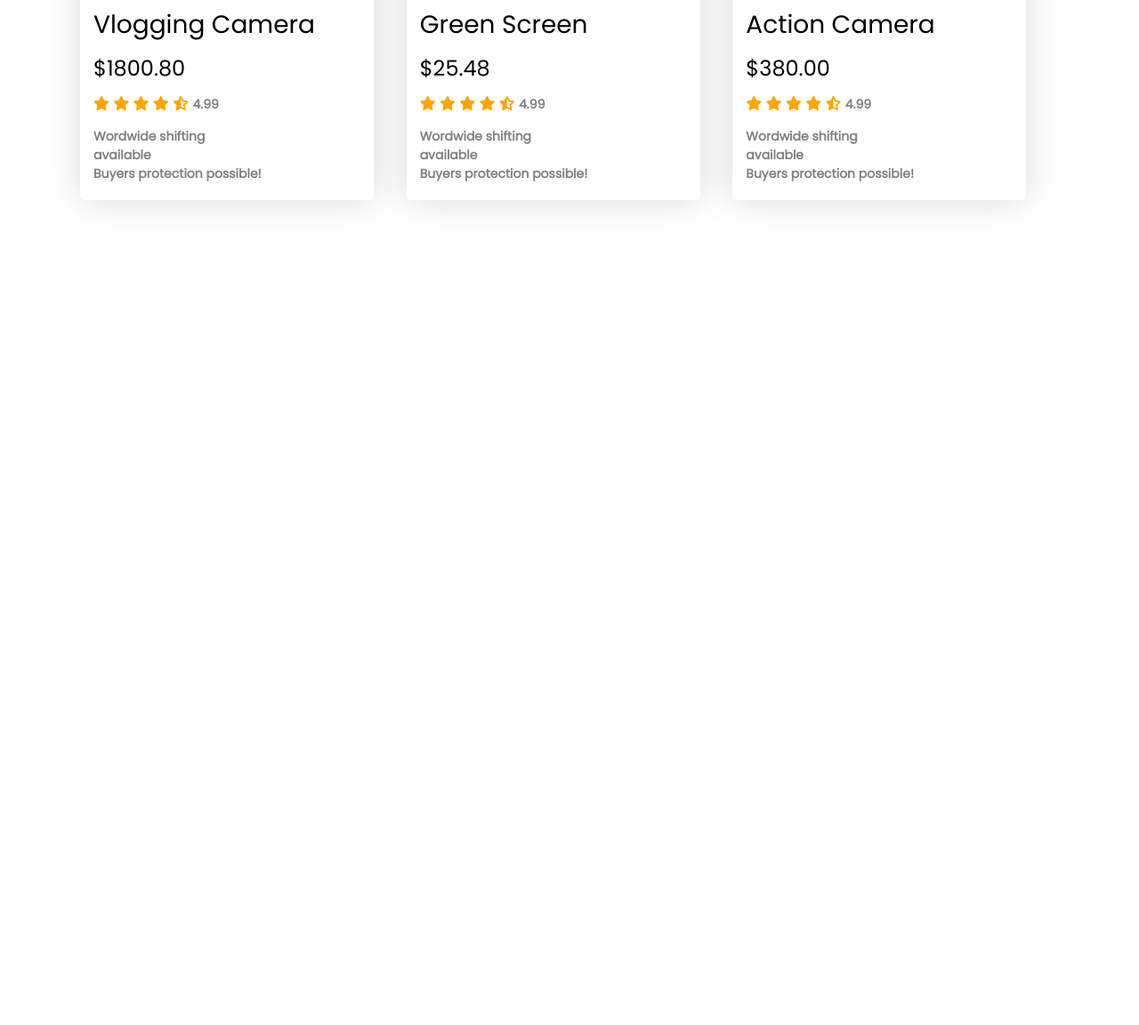
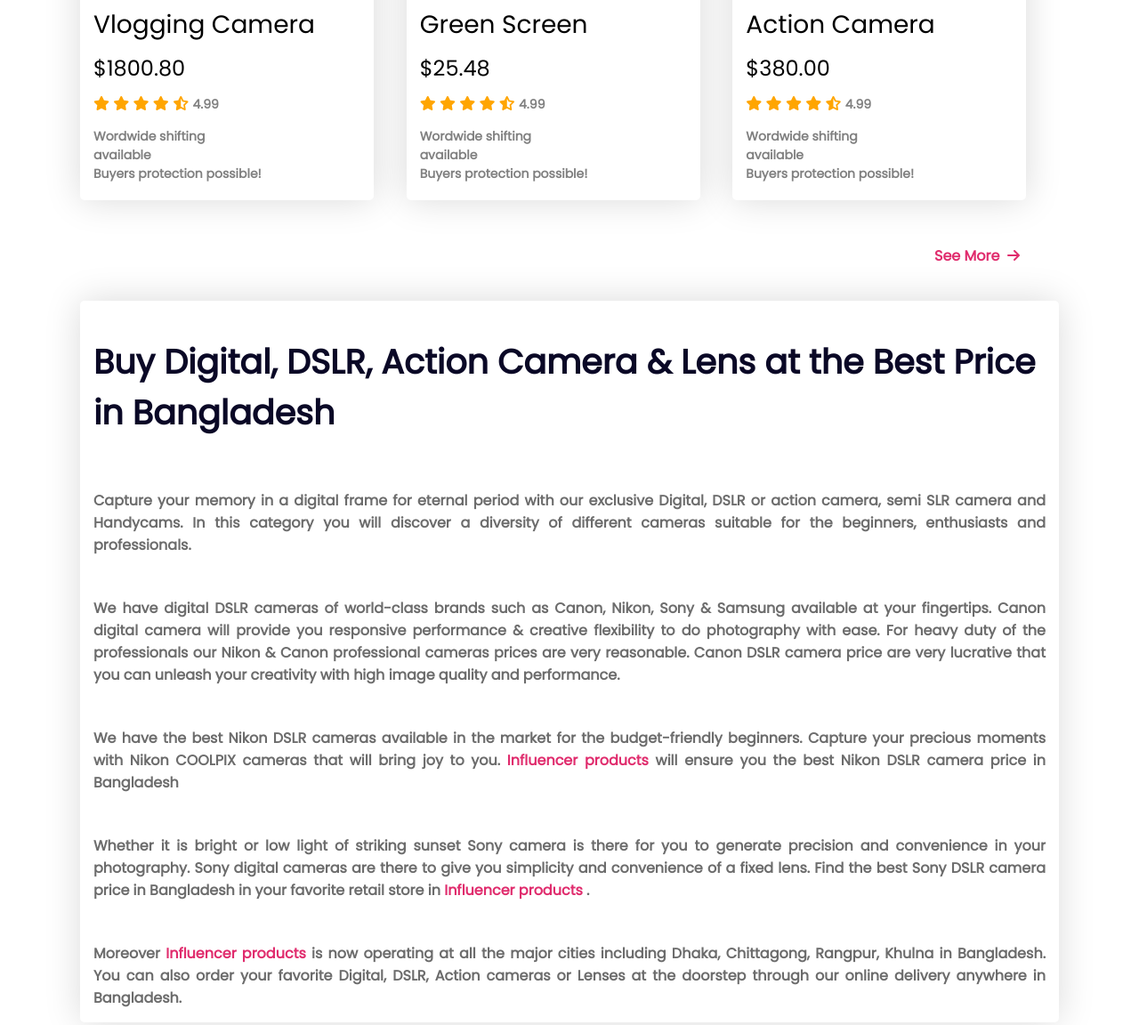
Before and after one commit to mosheurpau/influencer-gear-shop, a plain HTML site: page index.html in a window 1280 px wide. Shown: the part 2162-3314 px from the top of the page at 89% size. Before the commit the page ends 2435 px from the top, so only its background shows below. Drawn offline with Linux system fonts and the light colour scheme.

Commit message:
best price

```diff
--- a/index.html
+++ b/index.html
@@ -259,7 +259,41 @@
                     </div>
                 </div>
             </div>
+            <div class="link-more">
+                <a href="">See More &nbsp;<i class="fas fa-arrow-right"></i></a>
+            </div>
         </section>
+        <!-- Popular Collection end-->
+
+        <!-- best price -->
+        <section class="container">
+            <div class="best-price">
+                <h3>Buy Digital, DSLR, Action Camera & Lens at the Best Price in Bangladesh</h3>
+                <p>Capture your memory in a digital frame for eternal period with our exclusive Digital, DSLR or action
+                    camera, semi SLR camera and Handycams. In this category you will discover a diversity of different
+                    cameras suitable for the beginners, enthusiasts and professionals.</p>
+                <p>We have digital DSLR cameras of world-class brands such as Canon, Nikon, Sony & Samsung available at
+                    your fingertips. Canon digital camera will provide you responsive performance & creative flexibility
+                    to do photography with ease. For heavy duty of the professionals our Nikon & Canon professional
+                    cameras prices are very reasonable. Canon DSLR camera price are very lucrative that you can unleash
+                    your creativity with high image quality and performance. </p>
+                <p>We have the best Nikon DSLR cameras available in the market for the budget-friendly beginners.
+                    Capture your precious moments with Nikon COOLPIX cameras that will bring joy to you.<strong>
+                        Influencer
+                        products </strong> will
+                    ensure you the best Nikon DSLR camera price in Bangladesh</p>
+                <p>Whether it is bright or low light of striking sunset Sony camera is there for you to generate
+                    precision and convenience in your photography. Sony digital cameras are there to give you simplicity
+                    and convenience of a fixed lens. Find the best Sony DSLR camera price in Bangladesh in your favorite
+                    retail store in<strong> Influencer products </strong>. </p>
+                <p>Moreover<strong> Influencer products </strong> is now operating at all the major cities including
+                    Dhaka,
+                    Chittagong, Rangpur,
+                    Khulna in Bangladesh. You can also order your favorite Digital, DSLR, Action cameras or Lenses at
+                    the doorstep through our online delivery anywhere in Bangladesh.</p>
+            </div>
+        </section>
+
     </main>
 </body>
 
--- a/style.css
+++ b/style.css
@@ -137,6 +137,43 @@ main {
     font-weight: 700;
     color: gray;
 }
+.link-more a {
+    color: #E02C6D;
+    font-size: 16px;
+    font-weight: 700;
+    text-decoration: none;
+    position: relative;
+    top: 50px;
+    left: 960px;
+}
+
+
+/* -----------------
+best-price style
+----------------- */
+.best-price {
+    background: #FFFFFF;
+    box-shadow: 0px 0px 40px rgba(0, 0, 0, 0.15);
+    border-radius: 5px;
+    margin-top: 20px;
+}
+.best-price h3 {
+    color:#0A0826;
+    font-size: 38px;
+    font-weight: 700;
+    padding: 40px 15px 5px 15px;
+}
+.best-price p {
+    color: #6C6C6C;
+    font-size: 16px;
+    font-weight: 700;
+    text-align: justify;
+    padding: 15px;
+}
+.best-price strong {
+    color: #E02C6D;
+}
+
 
 /* -------------------
     Media Queries
@@ -191,7 +228,19 @@ main {
         order: 1;
         flex-grow: 1;
     }
+    .link-more a {
+        position: relative;
+        top: 40px;
+        left: 240px;
+    }
+    .best-price h3 {
+        font-size: 28px;
+        font-weight: 700;
+
+    }
 }
+
+
 
 /* tablet devices */
 @media only screen and (min-width: 688px) and (max-width: 992px) {
@@ -215,5 +264,10 @@ main {
     .menu-item {
         display: none;
     }
+    .link-more a {
+        position: relative;
+        top: 40px;
+        left: 640px;
+    }
 
 }
```
